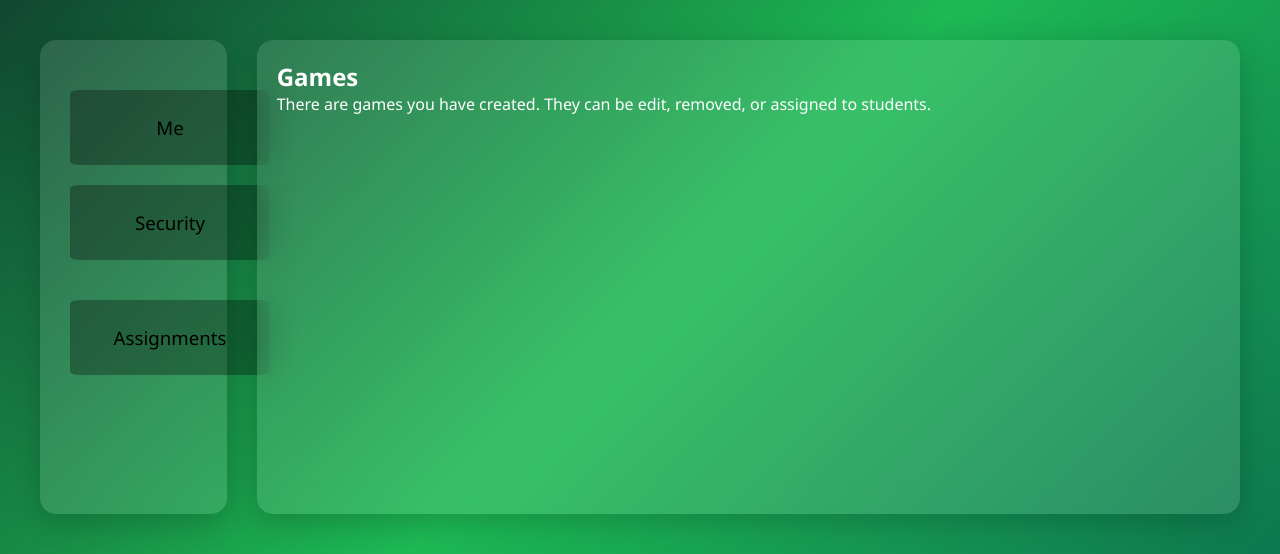
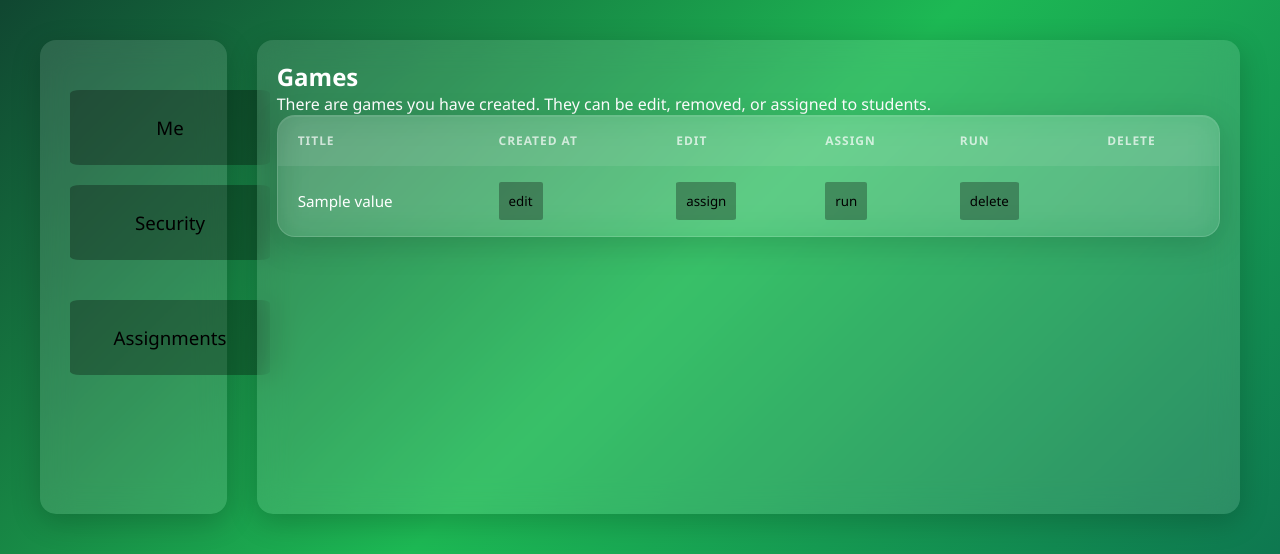
Before and after one commit to Ziverael/WordGamesWebsite, a Python web app: template src/word_games/templates/profile/games.html in a window 1280 px wide. Shown: the part 78-632 px from the top of the page. Run offline with Jinja, Linux system fonts and the light colour scheme; the template is opened without the code that fills it: most values are stand-ins (such as "Sample title", 1, 10 or a date in 2020).

Commit message:
Add game_table: configure delete game

```diff
--- a/src/word_games/__init__.py
+++ b/src/word_games/__init__.py
@@ -50,4 +50,8 @@ def create_app():
     from word_games.view.profile import profile as profile_bp
 
     app.register_blueprint(profile_bp)
+
+    from word_games.view.game import game as game_bp
+
+    app.register_blueprint(game_bp)
     return app
--- /dev/null
+++ b/src/word_games/static/css/tables.css
@@ -0,0 +1,59 @@
+.glass-table-wrapper {
+    border-radius: 18px;
+    overflow: hidden;
+
+    background: rgba(255, 255, 255, 0.08);
+    border: 1px solid rgba(255, 255, 255, 0.15);
+
+    backdrop-filter: blur(16px);
+    -webkit-backdrop-filter: blur(16px);
+
+    box-shadow:
+        0 8px 32px rgba(0, 0, 0, 0.15),
+        inset 0 1px 0 rgba(255, 255, 255, 0.08);
+}
+
+.glass-table {
+    width: 100%;
+    margin: 0;
+    border-collapse: collapse;
+    color: inherit;
+}
+
+.glass-table th,
+.glass-table td {
+    padding: 16px 20px;
+    text-align: left;
+    border: none;
+}
+
+.glass-table thead {
+    background: rgba(255, 255, 255, 0.08);
+}
+
+.glass-table th {
+    font-size: 0.75rem;
+    font-weight: 600;
+    letter-spacing: 0.08em;
+    text-transform: uppercase;
+    opacity: 0.7;
+}
+
+.glass-table tbody tr {
+    border-top: 1px solid rgba(255, 255, 255, 0.08);
+    transition:
+        background 0.2s ease,
+        transform 0.2s ease;
+}
+
+.glass-table tbody tr:hover {
+    background: rgba(255, 255, 255, 0.07);
+}
+
+.glass-table td {
+    font-size: 0.95rem;
+}
+
+.glass-table td:first-child {
+    font-weight: 500;
+}
--- a/src/word_games/templates/profile/base.html
+++ b/src/word_games/templates/profile/base.html
@@ -2,6 +2,7 @@
 
 {%block css %}
 <link rel="stylesheet" href="{{ url_for('static', filename = 'css/tags.css') }}" type="text/css"/>
+<link rel="stylesheet" href="{{ url_for('static', filename = 'css/tables.css') }}" type="text/css"/>
 <link rel="stylesheet" href="{{ url_for('static', filename = 'css/classes.css') }}" type="text/css"/>
 <link rel="stylesheet" href="{{ url_for('static', filename = 'css/vertical-main.css') }}" type="text/css"/>
 
--- a/src/word_games/templates/profile/games.html
+++ b/src/word_games/templates/profile/games.html
@@ -1,7 +1,44 @@
 {% extends "profile/base.html" %}
+
 
 {% block content%}
 <h1>Games</h1>
 <p>There are games you have created. They can be edit, removed, or assigned to students. </p>
 
+{% set options = ["edit", "assign", "run", "delete"] %}
+{% set options_meta = {
+    "edit": {"route": "game_editor.edit"},
+    "assign": {"route": "profile.assign_game"},
+    "run": {"route": "game.play"},
+    "delete": {"route": "profile.delete_game"},
+}
+%}
+<div class="glass-table-wrapper">
+    <table class="glass-table">
+        <thead class="table-dark">
+            <tr>
+                {% for header in ["Title", "Created at"] + options %}
+                    <th scope="col">{{ header }}</th>
+                {% endfor %}
+            </tr>
+        </thead>
+
+        <tbody>
+            {% for row in table %}
+                <tr>
+                    {% for key, value in row.items() %}
+                        {% if key != "public_id" %}
+                            <td>{{ value }}</td>
+                        {% endif %}
+                    {% endfor %}
+                    {% for button in  options%}
+                        <td><a href="{{ url_for(options_meta[button]['route'], game_id=row['public_id']) }}"><button id="game-button-{{ button }}">{{ button }}</button></a></td>
+                    {% endfor %}
+                </tr>
+            {% endfor %}
+        </tbody>
+    </table>
+</div>
+
+
 {% endblock %}
--- /dev/null
+++ b/src/word_games/view/game/__init__.py
@@ -0,0 +1,6 @@
+from flask import Blueprint
+
+
+game = Blueprint("game", __name__)
+
+from . import views as views
--- /dev/null
+++ b/src/word_games/view/game/views.py
@@ -0,0 +1,5 @@
+from . import game
+
+
+@game.route("/play/<string:game_id>", methods=["GET", "POST"])
+def play(game_id: str): ...
```
Also changed, not shown: migration/versions/2026_08_26_1726-7c351ed894cd_.py (added, +35 -0 lines), migration/versions/2026_08_28_1852-9e163704d47a_.py (added, +34 -0 lines), migration/versions/2026_08_28_2024-9316350eef71_.py (added, +35 -0 lines), src/word_games/game/db.py (+69 -1 lines), src/word_games/utils.py (+10 -0 lines), src/word_games/view/game_editor/forms.py (+9 -0 lines), src/word_games/view/game_editor/views.py (+22 -3 lines), src/word_games/view/profile/views.py (+33 -1 lines), tests/component/test_word_games.py (+2 -1 lines).
